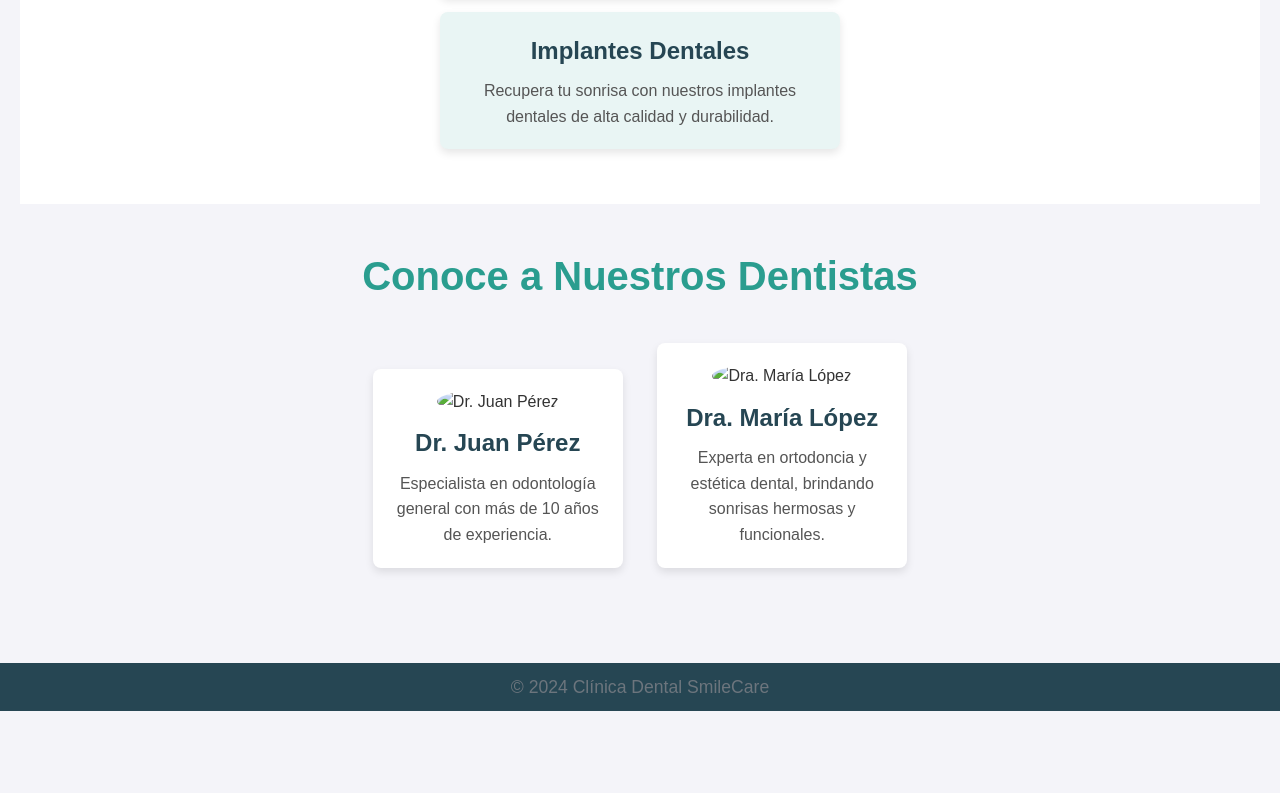
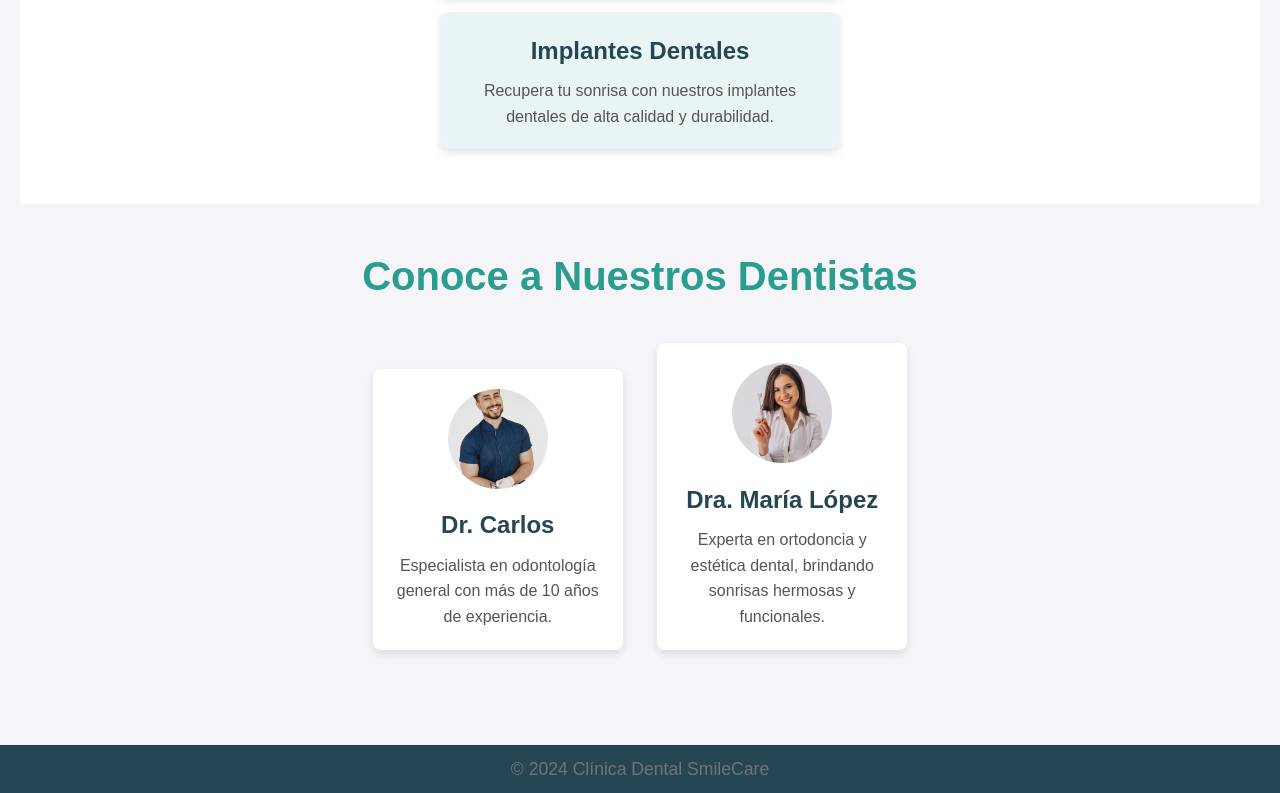
Before and after one commit to Fran92p/wdcapstone, a plain HTML site: page index.html in a window 1280 px wide. Shown: the part 722-1515 px from the top of the page. Before the commit the page ends 1433 px from the top, so only its background shows below. Drawn offline with Linux system fonts and the light colour scheme.

Commit message:
fotos text

```diff
--- a/index.html
+++ b/index.html
@@ -44,12 +44,12 @@
         <section id="nosotros">
             <h2>Conoce a Nuestros Dentistas</h2>
             <div class="dentista">
-                <img src="dentista1.jpg" alt="Dr. Juan Pérez">
-                <h3>Dr. Juan Pérez</h3>
+                <img src="img/Carlos.jpg" alt="Dr. Juan Pérez">
+                <h3>Dr. Carlos</h3>
                 <p>Especialista en odontología general con más de 10 años de experiencia.</p>
             </div>
             <div class="dentista">
-                <img src="dentista2.jpg" alt="Dra. María López">
+                <img src="img/Belen.jpg" alt="Dra. Belen Pais">
                 <h3>Dra. María López</h3>
                 <p>Experta en ortodoncia y estética dental, brindando sonrisas hermosas y funcionales.</p>
             </div>
```
Also changed, not shown: img/Belen.jpg (added), img/Carlos.jpg (added).
